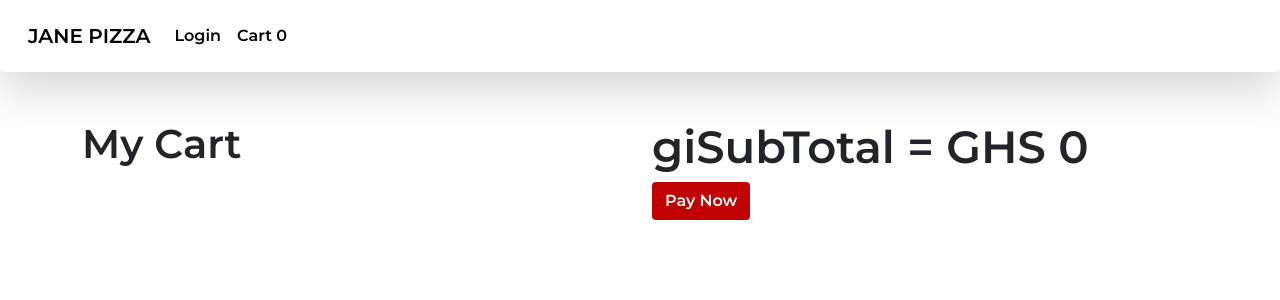
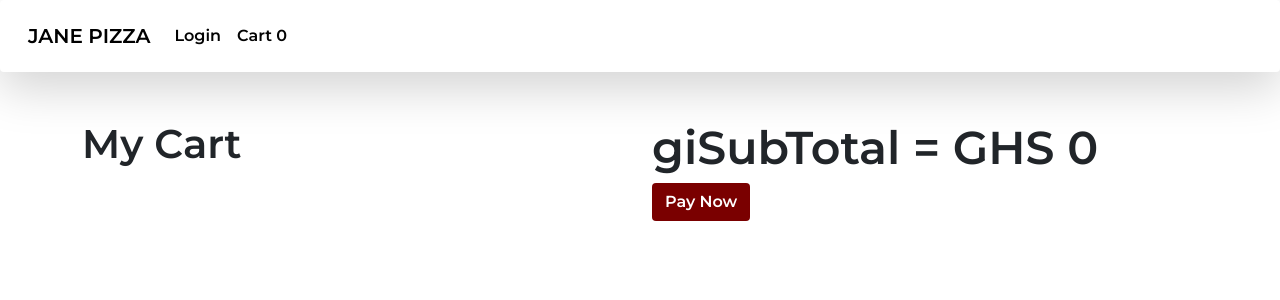
Before and after one commit to Dreamer-Muniru/JanePizza, a React (Create React App) app in the folder client/: page /cartScreen in a window 1280 px wide. Shown: the top 300 px of the page. Built offline with nearby package versions, Linux system fonts and the light colour scheme; the HTML template or start-up script is replaced by a standard one.

Commit message:
modified UI

```diff
--- a/client/src/App.css
+++ b/client/src/App.css
@@ -13,13 +13,13 @@
 }
 
 .btn{
-    background-color: rgb(193, 2, 2) !important;
+    background-color: rgb(122, 0, 0) !important;
     color: white !important;
 }
 
 select{
     box-shadow: none !important;
-    border-color: black !important;
+    border-color: rgb(5, 4, 4) !important;
 }
 
 .pizza_name{
--- a/client/src/Screens/cartScreen.js
+++ b/client/src/Screens/cartScreen.js
@@ -37,7 +37,7 @@ function CartScreen() {
             </div>
 
             <div className='col-md-6'>
-                <h2 style={{fontSize: '45px'}}> giSubTotal = GHS {subTotal} </h2>
+                <h2 style={{fontSize: '46px'}}> giSubTotal = GHS {subTotal} </h2>
                 <button className='btn text-right'>Pay Now</button>
             </div>
     </div>
```
